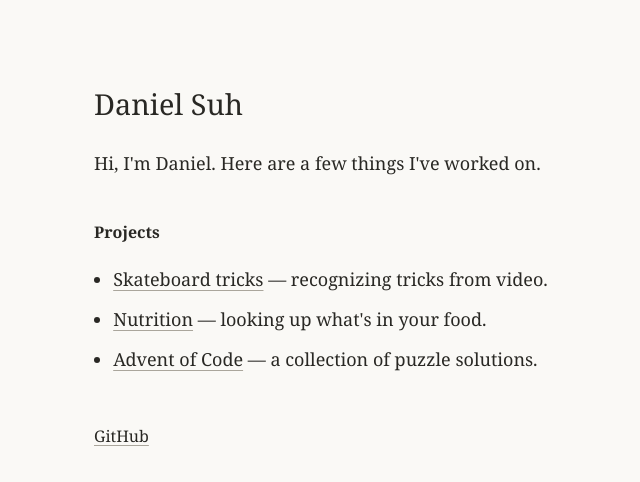
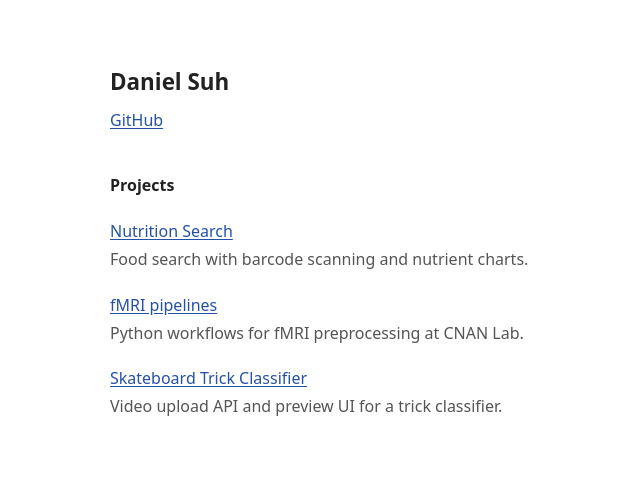
Before and after one commit to danielsuhcompsci/danielsuhcompsci.github.io, a plain HTML site: page index.html in a window 1280 px wide. Shown: the whole page, without its empty margins (258-898 px from the left). Drawn offline with Linux system fonts and the light colour scheme.

Commit message:
Update personal site

```diff
--- a/index.html
+++ b/index.html
@@ -1,40 +1,34 @@
-<!DOCTYPE html>
+<!doctype html>
 <html lang="en">
 <head>
   <meta charset="utf-8">
   <meta name="viewport" content="width=device-width, initial-scale=1">
-  <meta name="description" content="Daniel Suh's personal website and projects.">
   <title>Daniel Suh</title>
   <style>
-    body {
-      max-width: 36rem;
-      margin: clamp(3rem, 10vh, 6rem) auto;
-      padding: 0 1.5rem;
-      background: #faf9f6;
-      color: #292824;
-      font: 18px/1.7 Georgia, serif;
-    }
-    h1 { font-size: 1.8rem; font-weight: normal; }
-    h2 { margin-top: 2.5rem; font-size: 1rem; }
-    ul { padding-left: 1.2rem; }
-    li { margin: .6rem 0; }
-    a { color: inherit; text-decoration-color: #aaa69c; text-underline-offset: .2em; }
-    a:hover { text-decoration-color: currentColor; }
-    a:focus-visible { outline: 2px solid; outline-offset: 4px; }
-    footer { margin-top: 3rem; font-size: 1rem; }
+    body { max-width: 34rem; margin: 4rem auto; padding: 0 1.25rem; color: #222; font: 16px/1.6 system-ui, sans-serif; }
+    h1 { margin: 0 0 .5rem; font-size: 1.4rem; }
+    h2 { margin: 2.5rem 0 1rem; font-size: 1rem; }
+    a { color: #2451a6; text-underline-offset: .15em; }
+    a:focus-visible { outline: 2px solid; outline-offset: 3px; }
+    dt { margin-top: 1.25rem; }
+    dd { margin: .15rem 0 0; color: #555; }
   </style>
 </head>
 <body>
+  <header>
+    <h1>Daniel Suh</h1>
+    <a href="https://github.com/danielsuhcompsci">GitHub</a>
+  </header>
   <main>
-    <h1>Daniel Suh</h1>
-    <p>Hi, I'm Daniel. Here are a few things I've worked on.</p>
     <h2>Projects</h2>
-    <ul>
-      <li><a href="https://github.com/danielsuhcompsci/skateboard-tricks">Skateboard tricks</a> — recognizing tricks from video.</li>
-      <li><a href="https://github.com/danielsuhcompsci/nutrition">Nutrition</a> — looking up what's in your food.</li>
-      <li><a href="https://github.com/danielsuhcompsci/advent-of-code">Advent of Code</a> — a collection of puzzle solutions.</li>
-    </ul>
+    <dl>
+      <dt><a href="https://github.com/danielsuhcompsci/nutrition">Nutrition Search</a></dt>
+      <dd>Food search with barcode scanning and nutrient charts.</dd>
+      <dt><a href="https://github.com/cnanlab/fmri-pipelines">fMRI pipelines</a></dt>
+      <dd>Python workflows for fMRI preprocessing at CNAN Lab.</dd>
+      <dt><a href="https://github.com/danielsuhcompsci/skateboard-tricks">Skateboard Trick Classifier</a></dt>
+      <dd>Video upload API and preview UI for a trick classifier.</dd>
+    </dl>
   </main>
-  <footer><a href="https://github.com/danielsuhcompsci">GitHub</a></footer>
 </body>
 </html>
```
